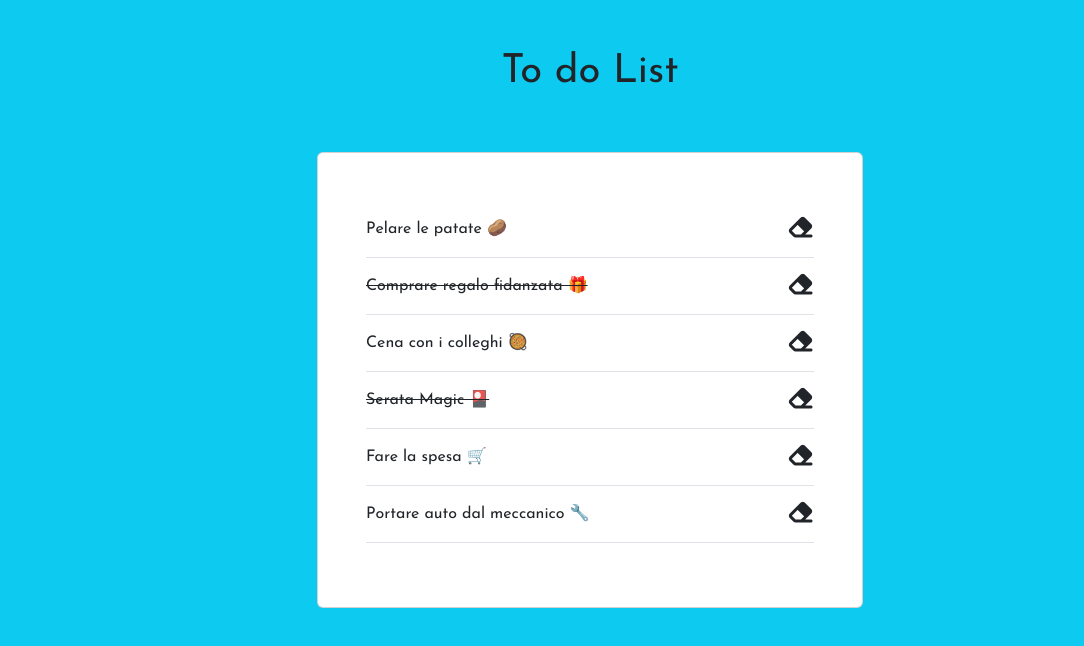
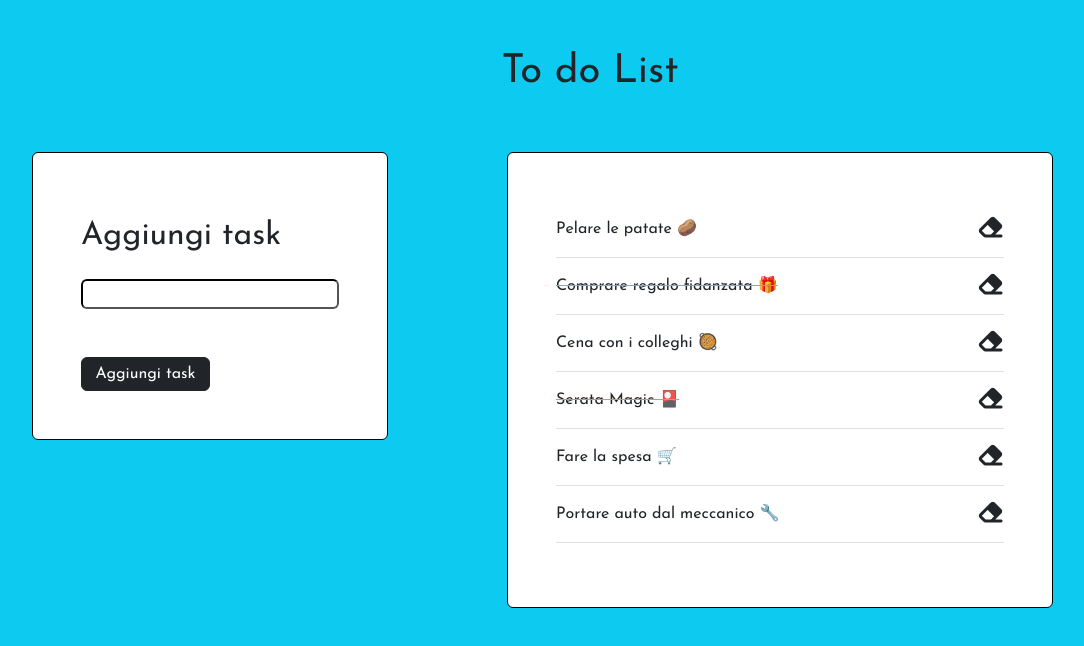
Before and after one commit to PietroCipolla95/vue-todolist, a plain HTML site: page index.html in a window 1280 px wide. Shown: the whole page, without its empty margins (50-1134 px from the left). Drawn offline with nearby package versions, Linux system fonts and the light colour scheme.

Commit message:
add input card
minor style chages

```diff
--- a/assets/css/style.css
+++ b/assets/css/style.css
@@ -4,4 +4,5 @@ body {
 
 .done {
     text-decoration: line-through;
+    text-decoration-color: lightcoral;
 }
--- a/assets/js/main.js
+++ b/assets/js/main.js
@@ -46,7 +46,7 @@ const { createApp } = Vue
 
         removeTask(index) {
 
-            this.tasks[index].splice(0 ,1);
+            this.tasks[index].splice(index ,1);
 
         }
 
--- a/index.html
+++ b/index.html
@@ -37,10 +37,21 @@
                     To do List
                 </h1>
                 <div class="row">
+                    <div class="col-4">
+                        <div class="card p-5 border-black">
+                            <h2 class="py-3">
+                                Aggiungi task
+                            </h2>
+                            <input type="text" name="" id="" class="rounded-2 border-black">
+                            <button type="submit" class="btn btn-dark mt-5 w-50 p-1">
+                                Aggiungi task
+                            </button>
+                        </div>
+                    </div>
                     <div class="col-6 m-auto"> <!-- to do list -->
-                        <div class="card p-5">
+                        <div class="card p-5  border-black">
 
-                            <ul class="p-0"> <!-- UL for tasks -->
+                            <ul v-if="tasks.length != 0" class="p-0"> <!-- UL for tasks -->
                                 <li v-for="(task, index) in tasks"
                                  class="border-bottom py-3 d-flex justify-content-between">
                                     <!-- tasks text -->
@@ -51,6 +62,7 @@
                                     <div @click="removeTask(index)">
                                         <i class="fa-solid fa-eraser fa-xl"></i>
                                     </div>
+
                                 </li>
                             </ul>
 
```
